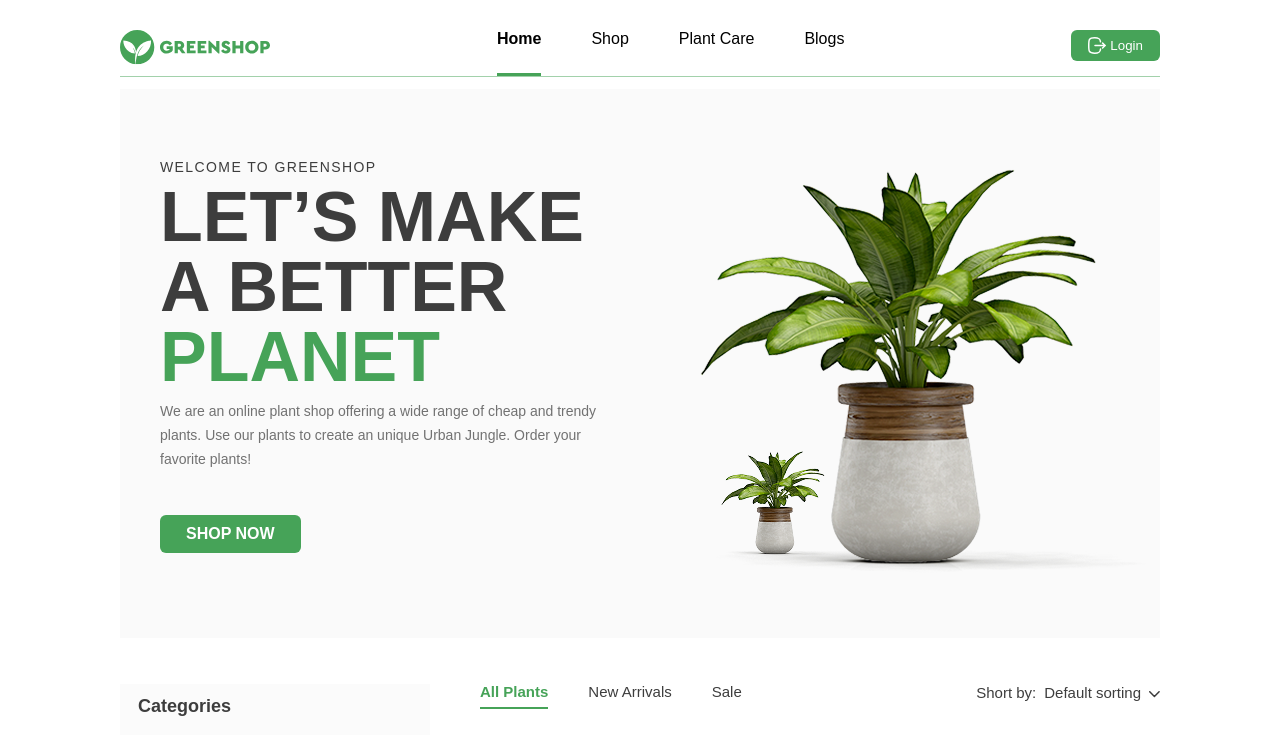
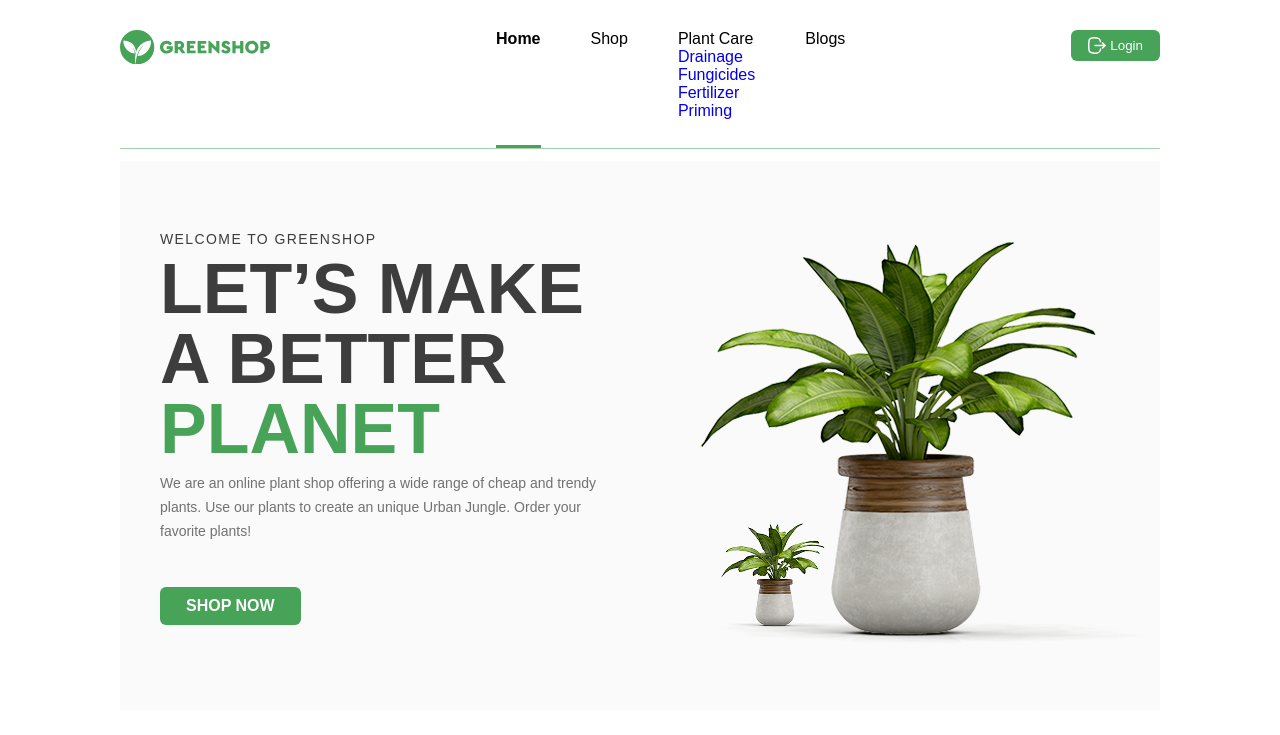
Before and after one commit to Kseniya889/HW_basic, a plain HTML site: page index.html in a window 1280 px wide. Shown: the top 735 px of the page. Drawn offline with Linux system fonts and the light colour scheme; a web font is replaced by a local one.

Commit message:
h10_ver1

```diff
--- a/index.html
+++ b/index.html
@@ -5,6 +5,9 @@
     <meta name="viewport" content="width=device-width, initial-scale=1.0">
     <title>Document</title>
     <link rel="stylesheet" href="./style.css">
+    <link rel="preconnect" href="https://fonts.googleapis.com">
+    <link rel="preconnect" href="https://fonts.gstatic.com" crossorigin>
+    <link href="https://fonts.googleapis.com/css2?family=Encode+Sans+Expanded:wght@100;200;300;400;500;600;700;800;900&display=swap" rel="stylesheet">
 </head>
 <body>
   <div class="container">
@@ -32,7 +35,51 @@
         <ul class="list">
           <li class="list-item active">Home</li>
           <li class="list-item">Shop</li>
-          <li class="list-item">Plant Care</li>
+          <li class="list-item">
+            Plant Care
+            <ul class="sublist-item">
+              <li class="sublist-element">
+                <a href="#">Drainage</a>
+              </li>
+              <li class="sublist-element">
+                <a href="#">Fungicides</a>
+              </li>
+              <li class="sublist-element">
+                <a href="#">Fertilizer</a>
+              </li>
+              <li class="sublist-element">
+                <a href="#">Priming</a>
+              </li>
+            </ul>
+
+
+
+          </li>
+
+
+
+
+
+
+
+
+
+
+
+
+
+
+
+
+
+
+
+
+
+
+
+
+
           <li class="list-item">Blogs</li>
         </ul>
       </nav>
--- a/style.css
+++ b/style.css
@@ -71,7 +71,42 @@ gap: 50px;
 padding-bottom: 25px;
 border-bottom: 3px solid transparent;
 font-family: "CeraProRegular", sans-serif;
+/* position: relative; */
 }
+
+
+.sublist-item{
+    /* display: flex;
+    flex-direction: column; */
+    position: relative;
+}
+
+/*
+.sublist-element{
+position: absolute;
+right: 0%;
+top: 100%;
+} */
+
+
+/* .sublist-element > a{
+
+color: #3D3D3D;
+font-family: "Encode Sans Expanded";
+font-size: 16px;
+font-weight: 400;
+line-height: normal;
+
+display: flex;
+padding: 7px 102px 8px 14px;
+align-items: center;
+background-color: #EDF6EE; */
+
+
+
+
+
+/* } */
 
 .active{
 border-color: #46A358;
```
